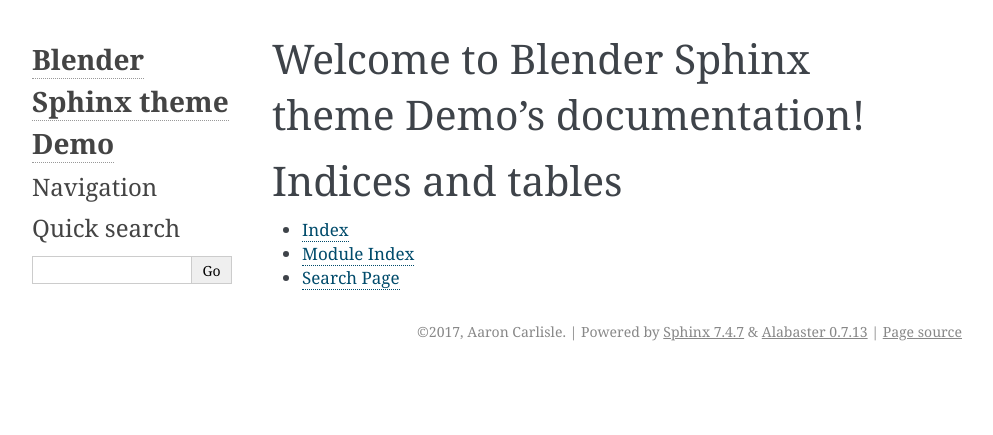
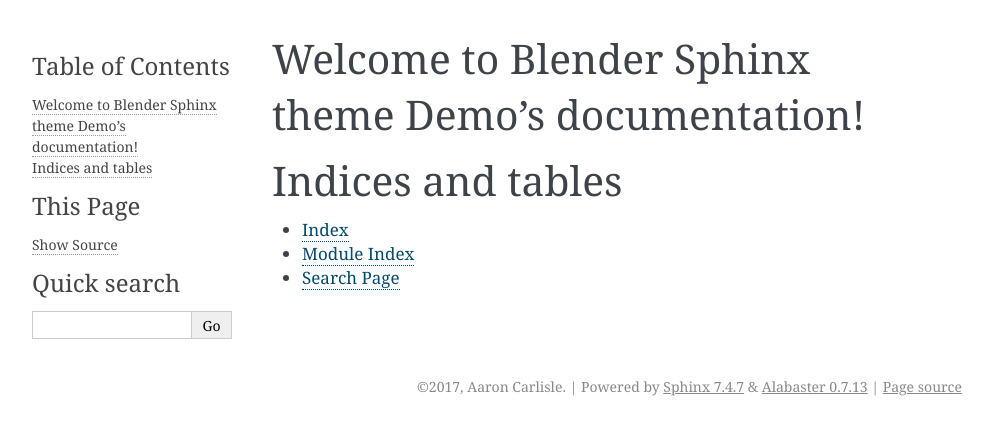
Before and after one commit to Blendify/blender-sphinx-theme, a Sphinx documentation site: the page built from docs/source/index.rst, in a window 1280 px wide. Shown: the top 435 px of the page, without its empty margins (148-1141 px from the left). Built offline with Sphinx 7.4.7, drawn with Linux system fonts in a browser that asks for light colours.

Commit message:
Fix compile errors

```diff
--- a/docs/source/conf.py
+++ b/docs/source/conf.py
@@ -95,22 +95,14 @@
 # Add any paths that contain custom static files (such as style sheets) here,
 # relative to this directory. They are copied after the builtin static files,
 # so a file named "default.css" will overwrite the builtin "default.css".
-html_static_path = ['_static']
+# html_static_path = ['../static']
 
 # Custom sidebar templates, must be a dictionary that maps document names
 # to template names.
 #
 # This is required for the alabaster theme
 # refs: http://alabaster.readthedocs.io/en/latest/installation.html#sidebars
-html_sidebars = {
-    '**': [
-        'about.html',
-        'navigation.html',
-        'relations.html',  # needs 'show_related': True theme option to display
-        'searchbox.html',
-        'donate.html',
-    ]
-}
+# html_sidebars = {}
 
 
 # -- Options for HTMLHelp output ------------------------------------------
```
